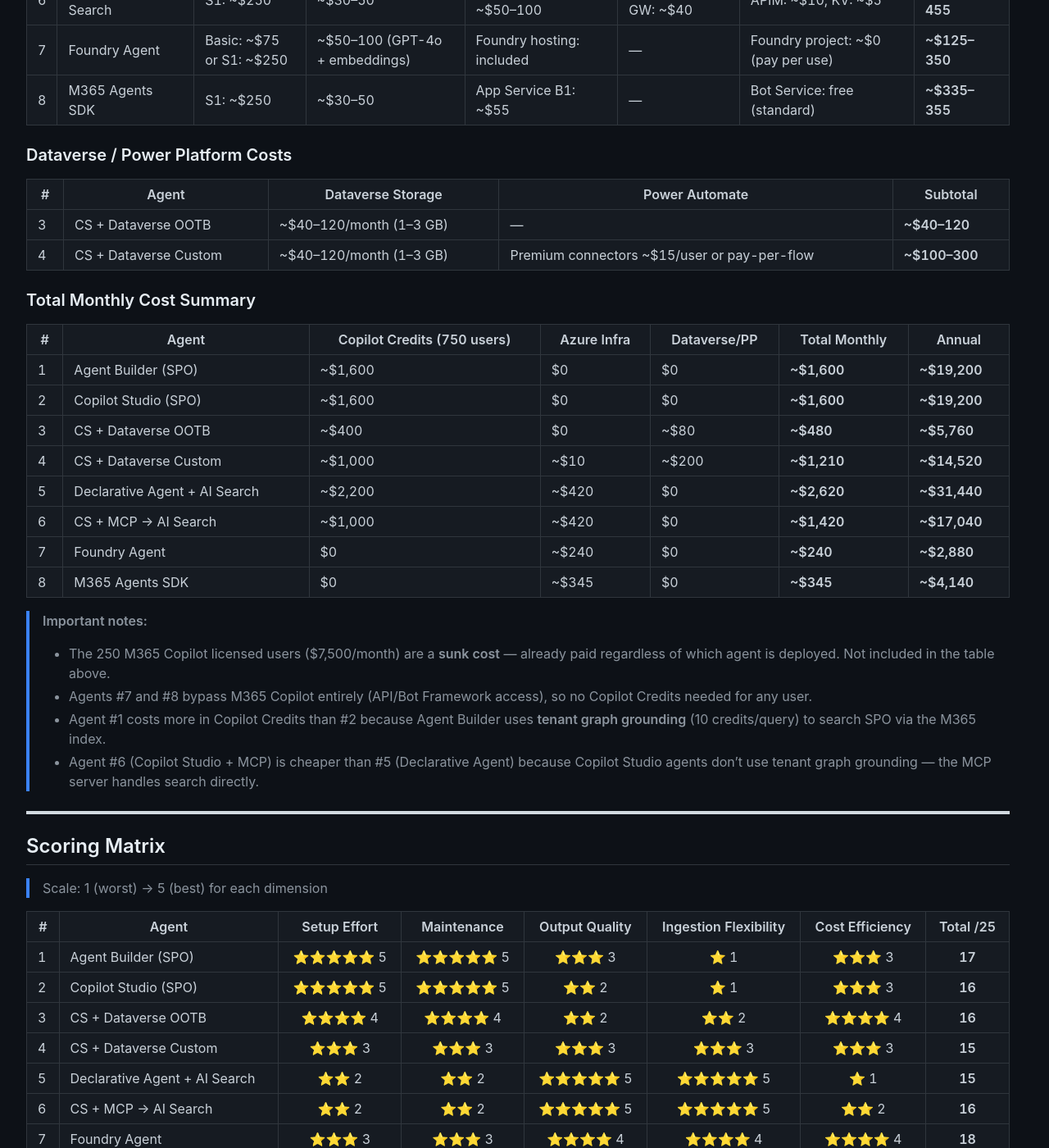
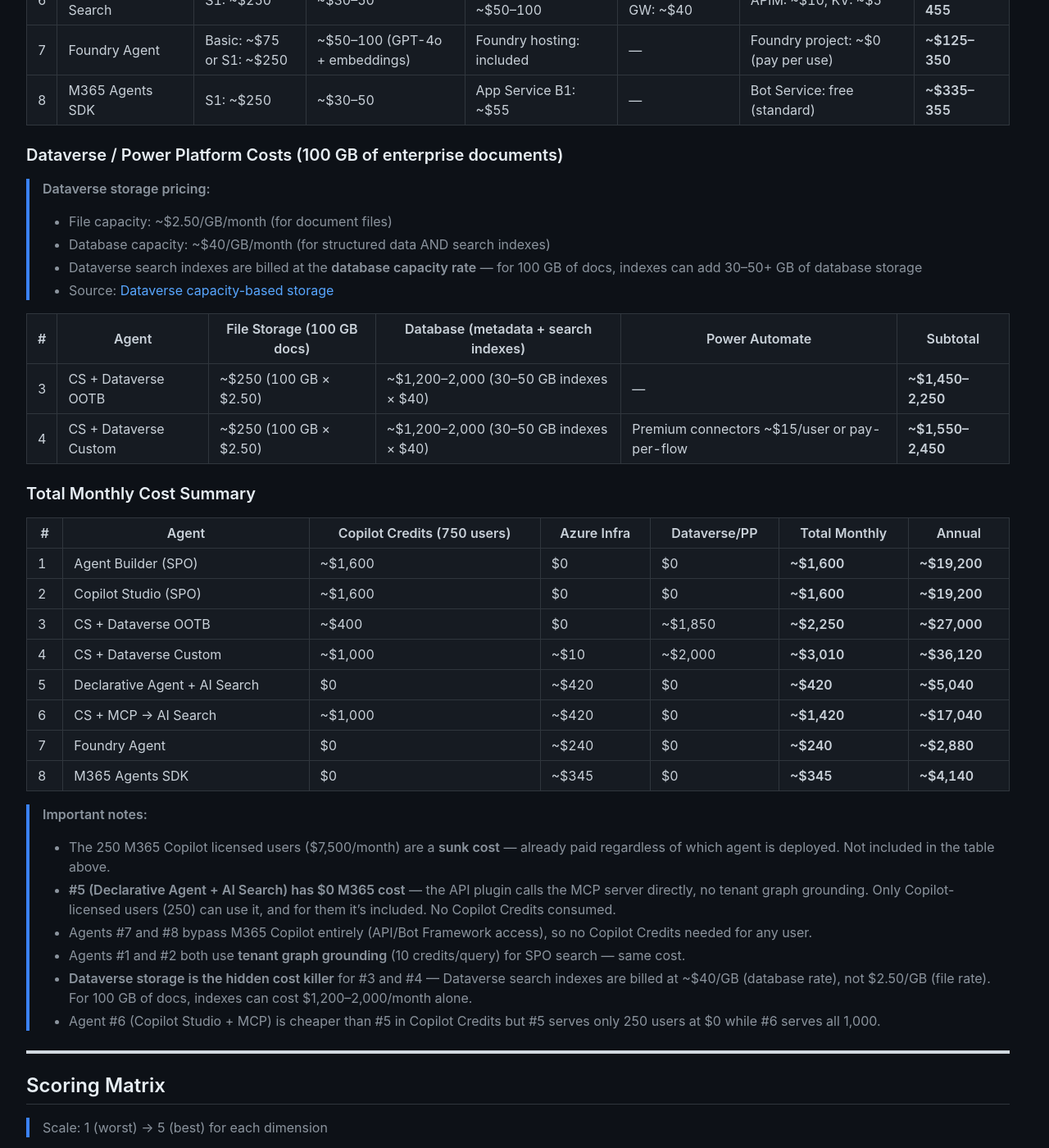
Before and after one commit to ostefka/AgentsAdvancedSearch, a Jekyll site: the page built from COMPARISON.md, in a window 1280 px wide and 1400 px high, scrolled down 7789 px. Shown: the whole window at 82% size. Built offline with Jekyll 4.4.1, drawn with Linux system fonts in a browser that asks for light colours; nearby versions of some CDN libraries; our own code applies the rules of GitHub Pages for plain Markdown files; some of the changed text lies outside the part shown.

Commit message:
Fix: #5 has no graph grounding ( M365 cost); Dataverse storage for 100GB at real prices (indexes at /GB)

```diff
--- a/COMPARISON.md
+++ b/COMPARISON.md
@@ -282,12 +282,18 @@ flowchart LR
 | 7 | Foundry Agent | Basic: ~$75 or S1: ~$250 | ~$50–100 (GPT-4o + embeddings) | Foundry hosting: included | — | Foundry project: ~$0 (pay per use) | **~$125–350** |
 | 8 | M365 Agents SDK | S1: ~$250 | ~$30–50 | App Service B1: ~$55 | — | Bot Service: free (standard) | **~$335–355** |
 
-### Dataverse / Power Platform Costs
+### Dataverse / Power Platform Costs (100 GB of enterprise documents)
 
-| # | Agent | Dataverse Storage | Power Automate | Subtotal |
-|---|-------|------------------|---------------|----------|
-| 3 | CS + Dataverse OOTB | ~$40–120/month (1–3 GB) | — | **~$40–120** |
-| 4 | CS + Dataverse Custom | ~$40–120/month (1–3 GB) | Premium connectors ~$15/user or pay-per-flow | **~$100–300** |
+> **Dataverse storage pricing:**
+> - File capacity: ~$2.50/GB/month (for document files)
+> - Database capacity: ~$40/GB/month (for structured data AND search indexes)
+> - Dataverse search indexes are billed at the **database capacity rate** — for 100 GB of docs, indexes can add 30–50+ GB of database storage
+> - Source: [Dataverse capacity-based storage](https://learn.microsoft.com/en-us/power-platform/admin/capacity-storage)
+
+| # | Agent | File Storage (100 GB docs) | Database (metadata + search indexes) | Power Automate | **Subtotal** |
+|---|-------|---------------------------|-------------------------------------|---------------|--------|
+| 3 | CS + Dataverse OOTB | ~$250 (100 GB × $2.50) | ~$1,200–2,000 (30–50 GB indexes × $40) | — | **~$1,450–2,250** |
+| 4 | CS + Dataverse Custom | ~$250 (100 GB × $2.50) | ~$1,200–2,000 (30–50 GB indexes × $40) | Premium connectors ~$15/user or pay-per-flow | **~$1,550–2,450** |
 
 ### Total Monthly Cost Summary
 
@@ -295,18 +301,20 @@ flowchart LR
 |---|-------|-----------------------------|-------------|--------------|-------------------|------------|
 | 1 | Agent Builder (SPO) | ~$1,600 | $0 | $0 | **~$1,600** | **~$19,200** |
 | 2 | Copilot Studio (SPO) | ~$1,600 | $0 | $0 | **~$1,600** | **~$19,200** |
-| 3 | CS + Dataverse OOTB | ~$400 | $0 | ~$80 | **~$480** | **~$5,760** |
-| 4 | CS + Dataverse Custom | ~$1,000 | ~$10 | ~$200 | **~$1,210** | **~$14,520** |
-| 5 | Declarative Agent + AI Search | ~$2,200 | ~$420 | $0 | **~$2,620** | **~$31,440** |
+| 3 | CS + Dataverse OOTB | ~$400 | $0 | ~$1,850 | **~$2,250** | **~$27,000** |
+| 4 | CS + Dataverse Custom | ~$1,000 | ~$10 | ~$2,000 | **~$3,010** | **~$36,120** |
+| 5 | Declarative Agent + AI Search | $0 | ~$420 | $0 | **~$420** | **~$5,040** |
 | 6 | CS + MCP → AI Search | ~$1,000 | ~$420 | $0 | **~$1,420** | **~$17,040** |
 | 7 | Foundry Agent | $0 | ~$240 | $0 | **~$240** | **~$2,880** |
 | 8 | M365 Agents SDK | $0 | ~$345 | $0 | **~$345** | **~$4,140** |
 
 > **Important notes:**
 > - The 250 M365 Copilot licensed users ($7,500/month) are a **sunk cost** — already paid regardless of which agent is deployed. Not included in the table above.
+> - **#5 (Declarative Agent + AI Search) has $0 M365 cost** — the API plugin calls the MCP server directly, no tenant graph grounding. Only Copilot-licensed users (250) can use it, and for them it's included. No Copilot Credits consumed.
 > - Agents #7 and #8 bypass M365 Copilot entirely (API/Bot Framework access), so no Copilot Credits needed for any user.
-> - Agent #1 costs more in Copilot Credits than #2 because Agent Builder uses **tenant graph grounding** (10 credits/query) to search SPO via the M365 index.
-> - Agent #6 (Copilot Studio + MCP) is cheaper than #5 (Declarative Agent) because Copilot Studio agents don't use tenant graph grounding — the MCP server handles search directly.
+> - Agents #1 and #2 both use **tenant graph grounding** (10 credits/query) for SPO search — same cost.
+> - **Dataverse storage is the hidden cost killer** for #3 and #4 — Dataverse search indexes are billed at ~$40/GB (database rate), not $2.50/GB (file rate). For 100 GB of docs, indexes can cost $1,200–2,000/month alone.
+> - Agent #6 (Copilot Studio + MCP) is cheaper than #5 in Copilot Credits but #5 serves only 250 users at $0 while #6 serves all 1,000.
 
 ---
 
@@ -318,9 +326,9 @@ flowchart LR
 |---|-------|:----------:|:-----------:|:-------------:|:--------------------:|:--------------:|:--------:|
 | 1 | Agent Builder (SPO) | ⭐⭐⭐⭐⭐ 5 | ⭐⭐⭐⭐⭐ 5 | ⭐⭐⭐ 3 | ⭐ 1 | ⭐⭐⭐ 3 | **17** |
 | 2 | Copilot Studio (SPO) | ⭐⭐⭐⭐⭐ 5 | ⭐⭐⭐⭐⭐ 5 | ⭐⭐ 2 | ⭐ 1 | ⭐⭐⭐ 3 | **16** |
-| 3 | CS + Dataverse OOTB | ⭐⭐⭐⭐ 4 | ⭐⭐⭐⭐ 4 | ⭐⭐ 2 | ⭐⭐ 2 | ⭐⭐⭐⭐ 4 | **16** |
-| 4 | CS + Dataverse Custom | ⭐⭐⭐ 3 | ⭐⭐⭐ 3 | ⭐⭐⭐ 3 | ⭐⭐⭐ 3 | ⭐⭐⭐ 3 | **15** |
-| 5 | Declarative Agent + AI Search | ⭐⭐ 2 | ⭐⭐ 2 | ⭐⭐⭐⭐⭐ 5 | ⭐⭐⭐⭐⭐ 5 | ⭐ 1 | **15** |
+| 3 | CS + Dataverse OOTB | ⭐⭐⭐⭐ 4 | ⭐⭐⭐⭐ 4 | ⭐⭐ 2 | ⭐⭐ 2 | ⭐⭐ 2 | **14** |
+| 4 | CS + Dataverse Custom | ⭐⭐⭐ 3 | ⭐⭐⭐ 3 | ⭐⭐⭐ 3 | ⭐⭐⭐ 3 | ⭐ 1 | **13** |
+| 5 | Declarative Agent + AI Search | ⭐⭐ 2 | ⭐⭐ 2 | ⭐⭐⭐⭐⭐ 5 | ⭐⭐⭐⭐⭐ 5 | ⭐⭐⭐⭐ 4 | **18** |
 | 6 | CS + MCP → AI Search | ⭐⭐ 2 | ⭐⭐ 2 | ⭐⭐⭐⭐⭐ 5 | ⭐⭐⭐⭐⭐ 5 | ⭐⭐ 2 | **16** |
 | 7 | Foundry Agent | ⭐⭐⭐ 3 | ⭐⭐⭐ 3 | ⭐⭐⭐⭐ 4 | ⭐⭐⭐⭐ 4 | ⭐⭐⭐⭐ 4 | **18** |
 | 8 | M365 Agents SDK | ⭐ 1 | ⭐ 1 | ⭐⭐⭐⭐⭐ 5 | ⭐⭐⭐⭐⭐ 5 | ⭐⭐⭐ 3 | **15** |
@@ -337,9 +345,9 @@ radar-beta
   axis Setup["Setup Effort"], Maint["Maintenance"], Quality["Output Quality"], Ingest["Ingestion"], Cost["Cost Efficiency"]
   "Agent Builder (SPO)" : [5, 5, 3, 1, 3]
   "Copilot Studio (SPO)" : [5, 5, 2, 1, 3]
-  CS + Dataverse OOTB : [4, 4, 2, 2, 4]
-  CS + Dataverse Custom : [3, 3, 3, 3, 3]
-  Declarative + AI Search : [2, 2, 5, 5, 2]
+  CS + Dataverse OOTB : [4, 4, 2, 2, 2]
+  CS + Dataverse Custom : [3, 3, 3, 3, 1]
+  Declarative + AI Search : [2, 2, 5, 5, 4]
   CS + MCP → AI Search : [2, 2, 5, 5, 2]
   Foundry Agent : [3, 3, 4, 4, 3]
   M365 Agents SDK : [1, 1, 5, 5, 2]
@@ -374,14 +382,15 @@ flowchart TD
 
 | Insight | Details |
 |---------|---------|
-| **Cheapest & fastest** | Copilot Studio + Dataverse OOTB (#3) — ~$480/month, no Azure infra, Dataverse search avoids graph grounding costs |
+| **Cheapest overall** | Foundry Agent (#7) at ~$240/month — no M365 licensing, no Copilot Credits, moderate quality |
+| **Cheapest for Copilot users** | Declarative Agent + AI Search (#5) at ~$420/month — $0 M365 cost (no graph grounding), excellent quality, limited to 250 Copilot-licensed users |
 | **Best search quality** | AI Search-backed agents (#5, #6, #8) — hybrid search + semantic reranking + query rewriting |
 | **Best balance** | Foundry Agent (#7) — ~$240/month, good quality, built-in evaluation and monitoring, no Copilot Credits needed |
 | **Hidden cost of "free" agents** | Both Agent Builder (#1) AND Copilot Studio SPO (#2) cost ~$1,600/month each in Copilot Credits — SPO uses tenant graph grounding by default (10 credits/query) |
 | **#5 vs #6 — same backend, different cost** | Same MCP server + AI Search infra, but #5 (Declarative Agent) costs ~$1,200/month MORE in Copilot Credits due to tenant graph grounding |
 | **Bypass Copilot Credits entirely** | Foundry Agent (#7) and M365 Agents SDK (#8) are accessed via API/Bot Framework — no per-user M365 licensing needed |
 | **Copilot license = zero marginal cost** | For the 250 Copilot-licensed users, ALL M365-based agents (#1–6) are completely free — zero credits consumed |
-| **Dataverse = cheaper search** | Dataverse search is separate from tenant graph grounding — only 2 credits/query vs 12 for SPO-backed agents |
+| **Dataverse = cheaper credits but EXPENSIVE storage** | Dataverse search avoids graph grounding (2 credits vs 12), but Dataverse search indexes at ~$40/GB make 100 GB of docs cost ~$1,450–2,250/month in storage alone |
 
 ---
 
```
